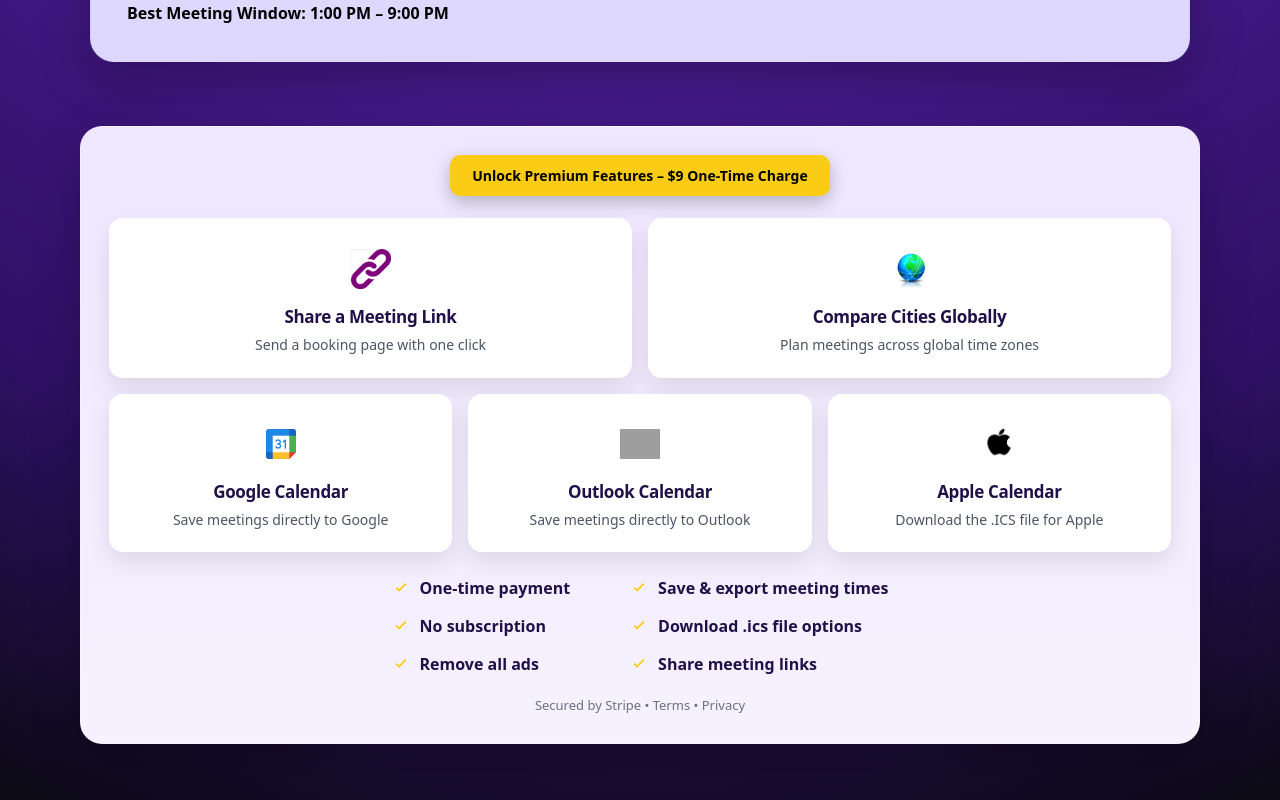
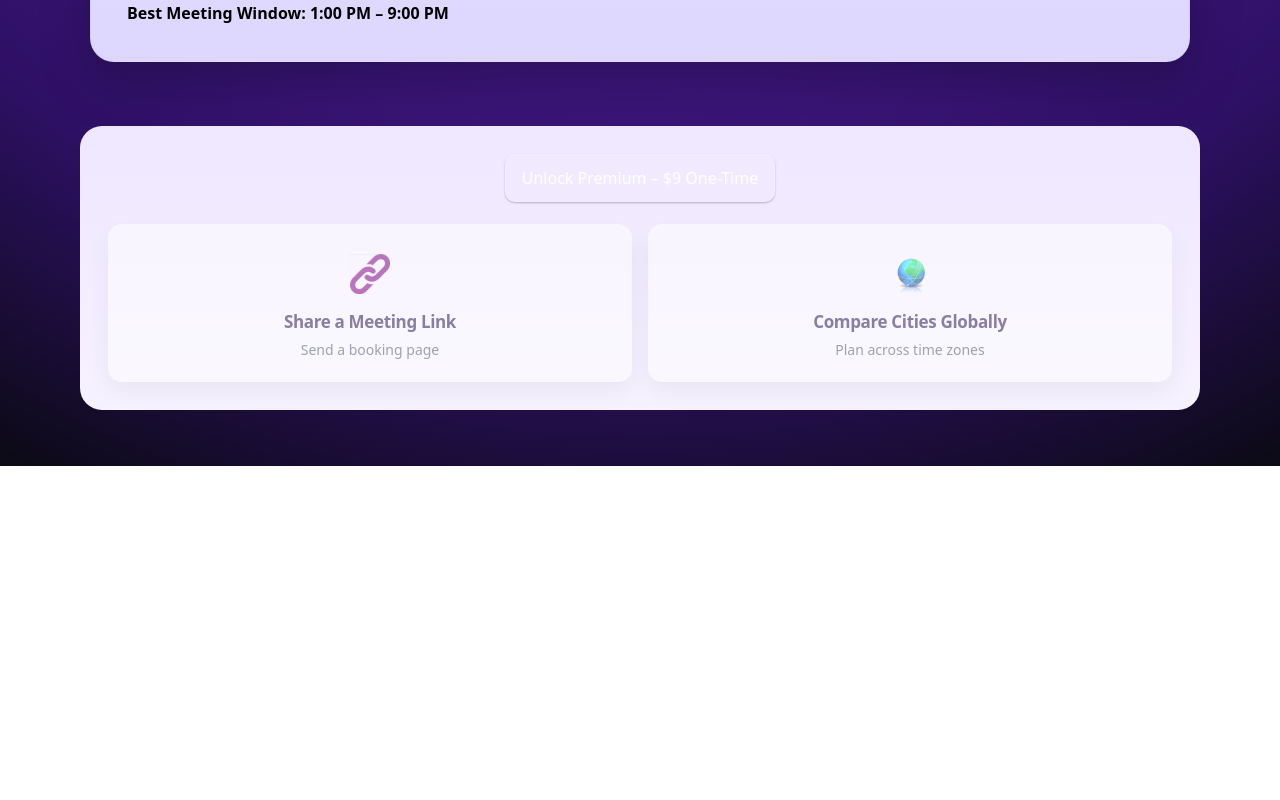
Before and after one commit to techtalk1282/Best-Meeting-Time, a Next.js app: page / in a window 1280 px wide. Shown: the part 698-1498 px from the top of the page. After the commit the page ends 1164 px from the top, so only its background shows below. Built offline with nearby package versions, Linux system fonts and the light colour scheme; grey boxes are pictures that could not be loaded.

Commit message:
feat(premium): detect premium cookie and enable feature gating

```diff
--- a/app/ui/PremiumFeaturesSection.tsx
+++ b/app/ui/PremiumFeaturesSection.tsx
@@ -1,8 +1,6 @@
 "use client";
 
-// app/ui/PremiumFeaturesSection.tsx
-
-import { ReactNode } from "react";
+import { ReactNode, useEffect, useState } from "react";
 
 type PremiumFeaturesSectionProps = {
   children?: ReactNode;
@@ -19,10 +17,13 @@ const featureCardBase: React.CSSProperties = {
   flexDirection: "column",
   alignItems: "center",
   justifyContent: "center",
+  cursor: "pointer"
 };
 
-const topFeatureCard = { ...featureCardBase, minHeight: 160 };
-const bottomFeatureCard = { ...featureCardBase, minHeight: 150 };
+const disabledCard = {
+  opacity: 0.5,
+  cursor: "not-allowed"
+};
 
 const iconWrap: React.CSSProperties = {
   width: 56,
@@ -36,12 +37,6 @@ const iconWrap: React.CSSProperties = {
 const iconImg: React.CSSProperties = {
   width: 40,
   height: 40,
-  objectFit: "contain",
-};
-
-const appleIconImg: React.CSSProperties = {
-  width: 44,
-  height: 44,
   objectFit: "contain",
 };
 
@@ -59,171 +54,85 @@ const cardText: React.CSSProperties = {
   color: "#4b5563",
 };
 
-const checklistItem: React.CSSProperties = {
-  display: "flex",
-  alignItems: "center",
-  gap: 10,
-  fontSize: 16,
-  fontWeight: 600,
-  color: "#1f1147",
-};
-
-const primaryButton: React.CSSProperties = {
-  background: "#facc15",
-  color: "#000",
-  border: "none",
-  padding: "10px 22px",
-  borderRadius: 10,
-  fontWeight: 700,
-  fontSize: 14,
-  cursor: "pointer",
-  boxShadow: "0 6px 18px rgba(0,0,0,0.25)",
-};
-
-function CheckIcon() {
-  return (
-    <svg width="18" height="18" viewBox="0 0 20 20" aria-hidden="true">
-      <path
-        d="M7.8 14.2L3.9 10.3l1.4-1.4 2.5 2.5 6.9-6.9 1.4 1.4-8.3 8.3z"
-        fill="#facc15"
-      />
-    </svg>
-  );
-}
-
 export default function PremiumFeaturesSection({
   children,
 }: PremiumFeaturesSectionProps) {
 
+  const [isPremium, setIsPremium] = useState(false);
+
+  useEffect(() => {
+    const hasPremium = document.cookie.includes("premium=");
+    setIsPremium(hasPremium);
+  }, []);
+
   async function handleCheckout() {
-    try {
-      const res = await fetch("/api/checkout", {
-        method: "POST",
-      });
+    const res = await fetch("/api/checkout", { method: "POST" });
+    const data = await res.json();
+    if (data.url) window.location.href = data.url;
+  }
 
-      const data = await res.json();
+  function handlePremiumFeature(name: string) {
+    if (!isPremium) {
+      alert("Unlock premium to use this feature");
+      return;
+    }
 
-      if (data.url) {
-        window.location.href = data.url;
-      } else {
-        console.error("No checkout URL returned");
-      }
-    } catch (err) {
-      console.error("Checkout error:", err);
-    }
+    // TEMP: verify click works
+    alert(`${name} activated`);
   }
 
   return (
-    <section
-      id="premium-features"
-      style={{
-        padding: "40px 20px 56px",
-        color: "#ffffff",
-      }}
-    >
+    <section style={{ padding: "40px 20px 56px", color: "#ffffff" }}>
       <div style={{ maxWidth: 1120, margin: "0 auto" }}>
-        <div
-          style={{
-            background: "linear-gradient(180deg,#efe7ff 0%, #f6f2ff 100%)",
-            borderRadius: 22,
-            padding: 28,
-            color: "#000000",
-            border: "1px solid rgba(255,255,255,0.22)",
-            boxShadow: "0 18px 50px rgba(0,0,0,0.24)",
-          }}
-        >
+        <div style={{
+          background: "linear-gradient(180deg,#efe7ff 0%, #f6f2ff 100%)",
+          borderRadius: 22,
+          padding: 28,
+          color: "#000"
+        }}>
 
-          <div style={{ textAlign: "center", marginBottom: 22 }}>
-            <button style={primaryButton} onClick={handleCheckout}>
-              Unlock Premium Features – $9 One-Time Charge
-            </button>
-          </div>
+          {!isPremium && (
+            <div style={{ textAlign: "center", marginBottom: 22 }}>
+              <button onClick={handleCheckout}>
+                Unlock Premium – $9 One-Time
+              </button>
+            </div>
+          )}
 
-          <div
-            style={{
-              display: "grid",
-              gridTemplateColumns: "1fr 1fr",
-              gap: 16,
-              marginBottom: 16,
-            }}
-          >
-            <div style={topFeatureCard}>
+          {isPremium && (
+            <div style={{ textAlign: "center", marginBottom: 22, fontWeight: 700 }}>
+              ✅ Premium Unlocked
+            </div>
+          )}
+
+          <div style={{ display: "grid", gridTemplateColumns: "1fr 1fr", gap: 16 }}>
+            <div
+              style={{
+                ...featureCardBase,
+                ...(isPremium ? {} : disabledCard)
+              }}
+              onClick={() => handlePremiumFeature("Share Link")}
+            >
               <div style={iconWrap}>
-                <img src="/share.png" alt="Share link" style={iconImg} />
+                <img src="/share.png" style={iconImg} />
               </div>
               <h3 style={cardTitle}>Share a Meeting Link</h3>
-              <p style={cardText}>Send a booking page with one click</p>
+              <p style={cardText}>Send a booking page</p>
             </div>
 
-            <div style={topFeatureCard}>
+            <div
+              style={{
+                ...featureCardBase,
+                ...(isPremium ? {} : disabledCard)
+              }}
+              onClick={() => handlePremiumFeature("Compare Cities")}
+            >
               <div style={iconWrap}>
-                <img src="/globe.png" alt="Compare cities" style={iconImg} />
+                <img src="/globe.png" style={iconImg} />
               </div>
               <h3 style={cardTitle}>Compare Cities Globally</h3>
-              <p style={cardText}>Plan meetings across global time zones</p>
+              <p style={cardText}>Plan across time zones</p>
             </div>
-          </div>
-
-          <div
-            style={{
-              display: "grid",
-              gridTemplateColumns: "1fr 1fr 1fr",
-              gap: 16,
-              marginBottom: 24,
-            }}
-          >
-            <div style={bottomFeatureCard}>
-              <div style={iconWrap}>
-                <img src="/google-calendar.png" alt="Google Calendar" style={iconImg} />
-              </div>
-              <h3 style={cardTitle}>Google Calendar</h3>
-              <p style={cardText}>Save meetings directly to Google</p>
-            </div>
-
-           <div style={bottomFeatureCard}>
-              <div style={iconWrap}>
-                <img src="/outlook.png" alt="Outlook Calendar" style={iconImg} />
-              </div>
-              <h3 style={cardTitle}>Outlook Calendar</h3>
-              <p style={cardText}>Save meetings directly to Outlook</p>
-            </div>
-
-           <div style={bottomFeatureCard}>
-              <div style={iconWrap}>
-                <img src="/apple.png" alt="Apple Calendar" style={appleIconImg} />
-              </div>
-              <h3 style={cardTitle}>Apple Calendar</h3>
-              <p style={cardText}>Download the .ICS file for Apple</p>
-            </div>
-
-            {children}
-          </div>
-
-          <div
-            style={{
-              display: "grid",
-              gridTemplateColumns: "repeat(2, max-content)",
-              justifyContent: "center",
-              gap: "14px 60px",
-              margin: "0 auto 20px",
-            }}
-          >
-            <div style={checklistItem}><CheckIcon /><span>One-time payment</span></div>
-            <div style={checklistItem}><CheckIcon /><span>Save & export meeting times</span></div>
-            <div style={checklistItem}><CheckIcon /><span>No subscription</span></div>
-            <div style={checklistItem}><CheckIcon /><span>Download .ics file options</span></div>
-            <div style={checklistItem}><CheckIcon /><span>Remove all ads</span></div>
-            <div style={checklistItem}><CheckIcon /><span>Share meeting links</span></div>
-          </div>
-
-          <div
-            style={{
-              textAlign: "center",
-              fontSize: 13,
-              color: "#6b7280",
-            }}
-          >
-            Secured by Stripe • Terms • Privacy
           </div>
 
         </div>
```
